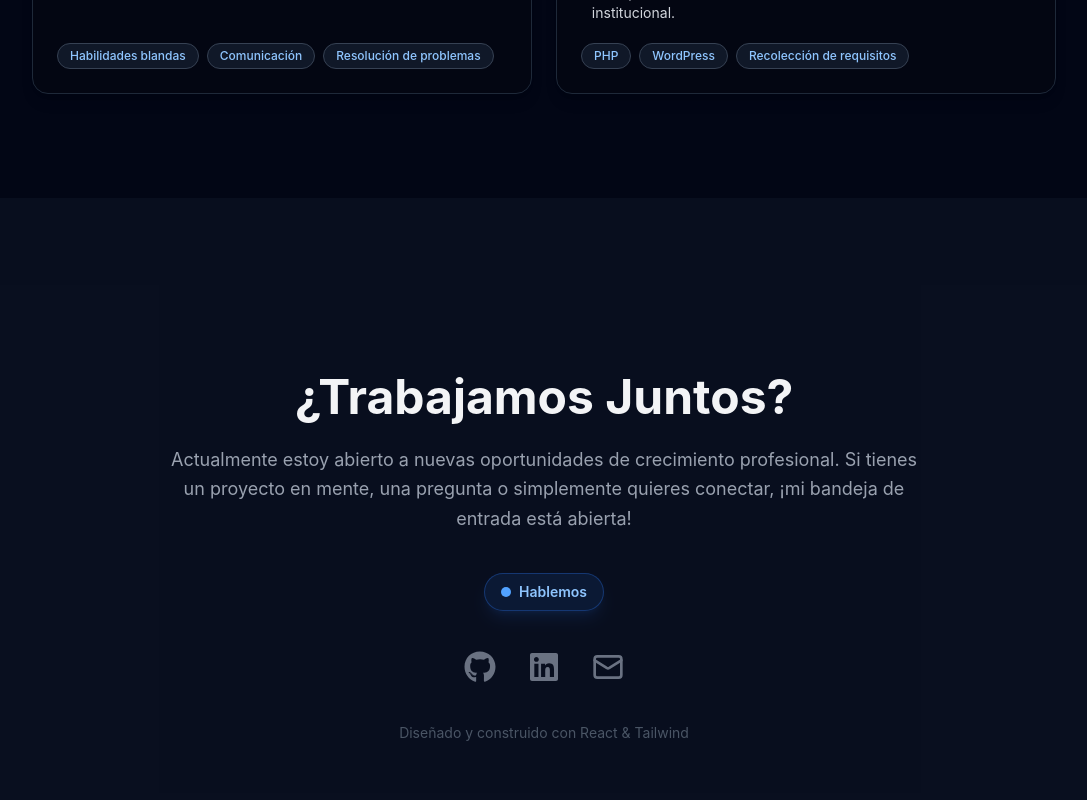
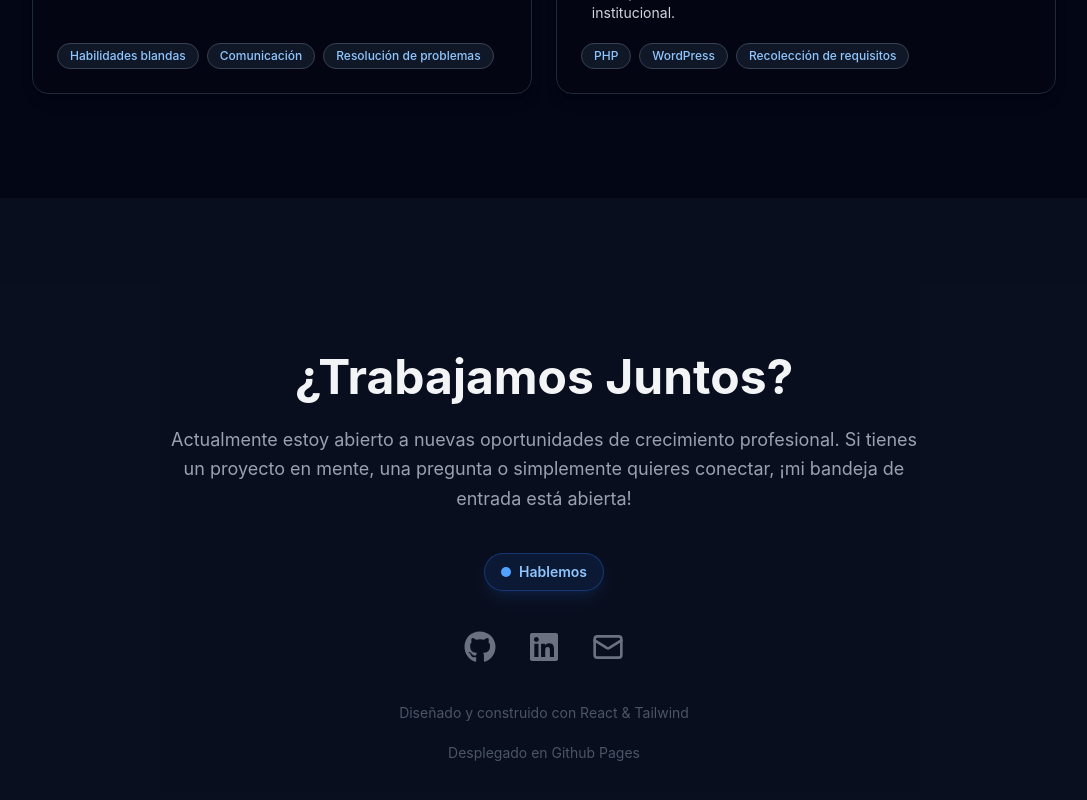
Before and after one commit to JostynD/mi-portafolio, a React (Vite) app: page / in a window 1280 px wide. Shown: the part 4034-4834 px from the top of the page, without its empty margins (96-1183 px from the left). Built offline with nearby package versions, Linux system fonts and the light colour scheme.

Commit message:
Agregar descripcion

```diff
--- a/src/components/contacto.jsx
+++ b/src/components/contacto.jsx
@@ -22,6 +22,7 @@ function Contacto() {
           <a href="mailto:jostynroca2@gmail.com" className="transition-all hover:scale-110 hover:text-white "><Mail size={32} /></a>
         </div>
         <p className="mt-10 text-sm text-gray-600">Diseñado y construido con React & Tailwind</p>
+        <p className="mt-5 text-sm text-gray-600">Desplegado en Github Pages</p>
       </div>
     </Section>
   );
```
